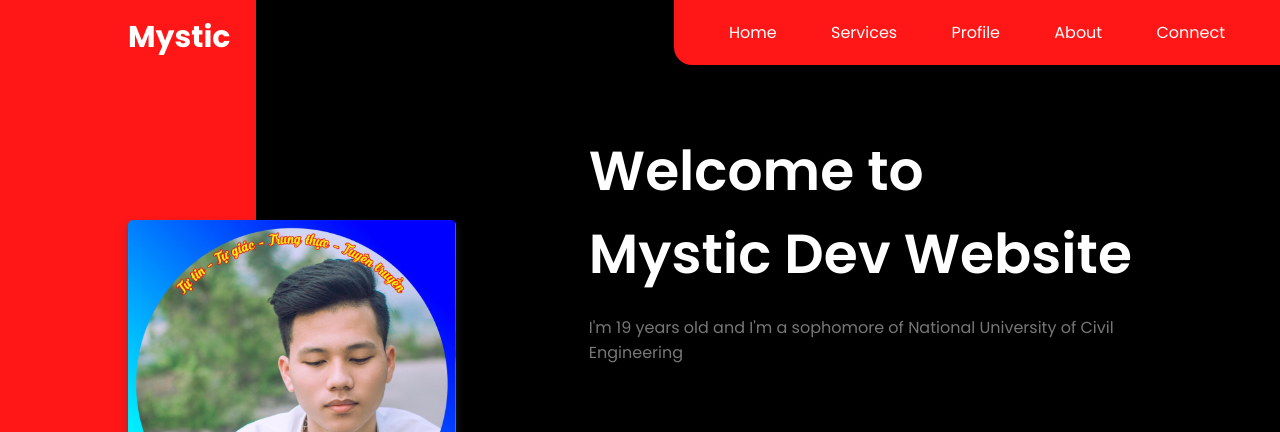
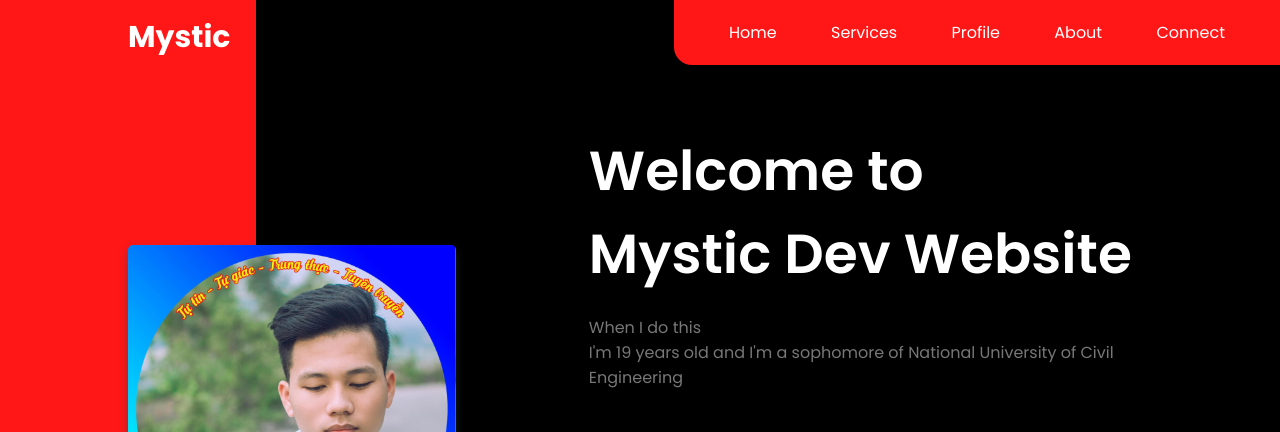
Before and after one commit to thanhtuanmystic/MysticProfileProject, a plain HTML site: page index.html in a window 1280 px wide. Shown: the top 432 px of the page. Drawn offline with Linux system fonts and the light colour scheme.

Commit message:
Update index.html

```diff
--- a/index.html
+++ b/index.html
@@ -35,7 +35,8 @@
             </div>
             <div class="right-col">
                 <h1>Welcome to <br> Mystic Dev Website</h1>
-                <p>I'm 19 years old and I'm a sophomore of National University of Civil Engineering</p>
+                <p> When I do this <br>
+                    I'm 19 years old and I'm a sophomore of National University of Civil Engineering</p>
 
                 <div class="social-media">
                     <div class="icon">
```
